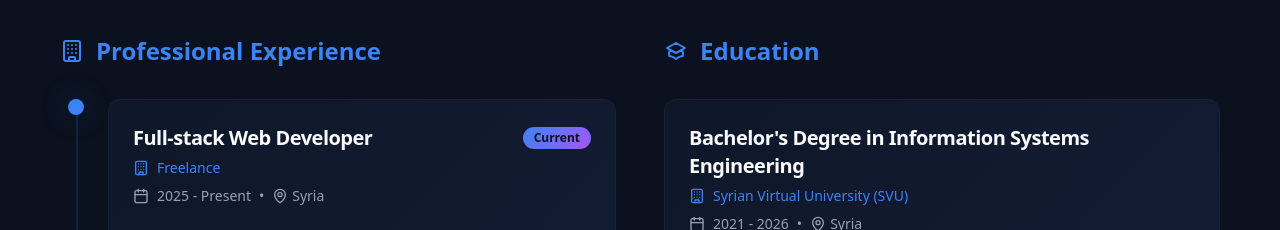
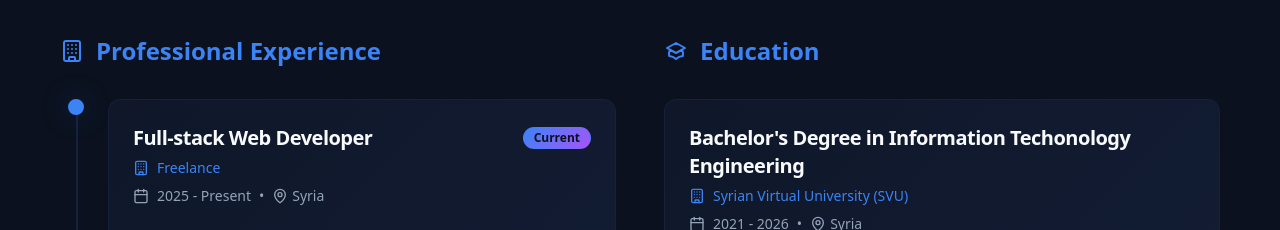
Before and after one commit to mohannadalsaker/portfolio, a React (Vite) app: page / in a window 1280 px wide. Shown: the part 3880-4110 px from the top of the page. Built offline with nearby package versions, Linux system fonts and the light colour scheme; the HTML template or start-up script is replaced by a standard one.

Commit message:
change degree title

```diff
--- a/src/components/Experience.tsx
+++ b/src/components/Experience.tsx
@@ -79,7 +79,7 @@ const Experience = () => {
 
   const education = [
     {
-      degree: "Bachelor's Degree in Information Systems Engineering",
+      degree: "Bachelor's Degree in Information Techonology Engineering",
       institution: "Syrian Virtual University (SVU)",
       location: "Syria",
       period: "2021 - 2026",
```
